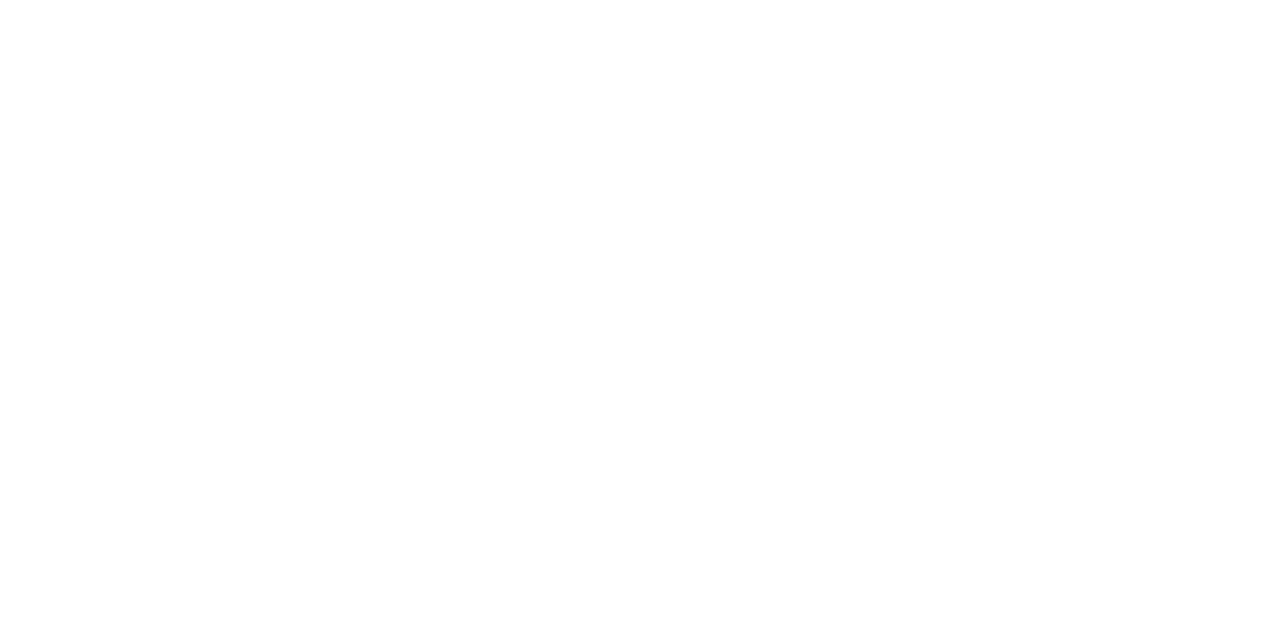
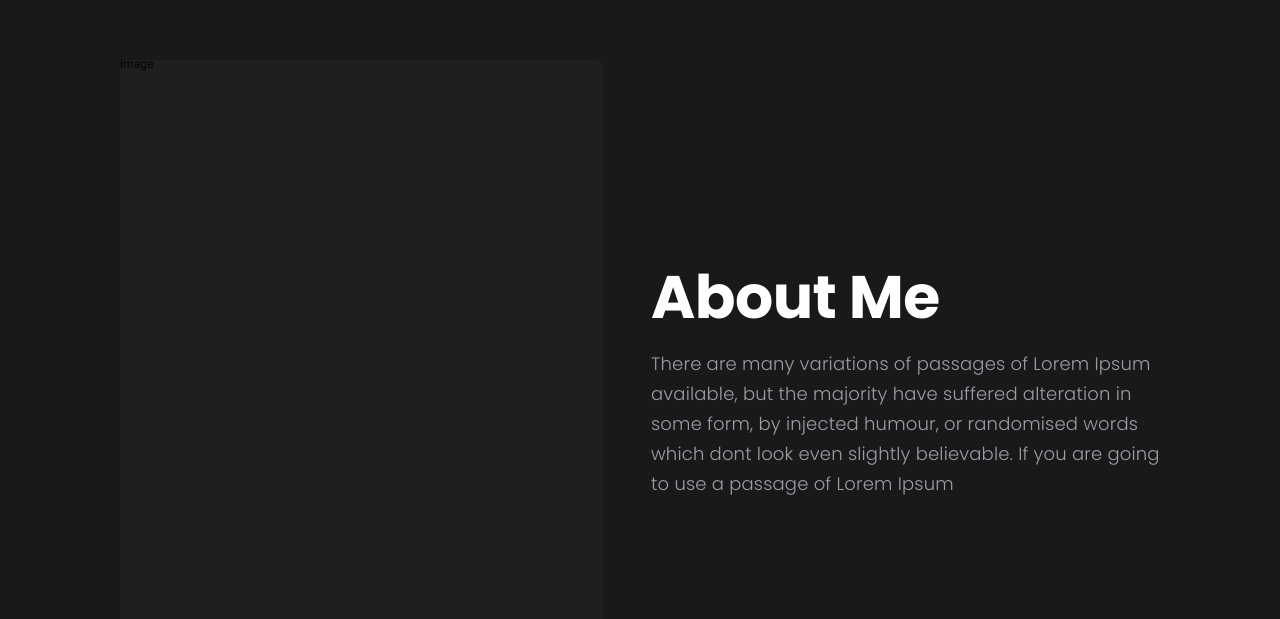
Before and after one commit to padovanitr/portfolio, a React (Vite) app: page / in a window 1280 px wide. Shown: the part 741-1360 px from the top of the page. Before the commit the page ends 800 px from the top, so only its background shows below. Built offline with nearby package versions, Linux system fonts and the light colour scheme.

Commit message:
add about structure

```diff
--- a/index.html
+++ b/index.html
@@ -10,6 +10,7 @@
       href="https://fonts.googleapis.com/css?family=Roboto:300,400,500,600,700,900&display=swap"
     />
     <link rel="stylesheet" href="https://fonts.googleapis.com/css2?family=Montserrat:wght@300;400;500;600;700;900&display=swap"/>
+    <link rel="stylesheet" href="https://fonts.googleapis.com/css2?family=Poppins:wght@300;400;500;600;700;900&display=swap">
   </head>
   <body>
     <div id="root"></div>
--- a/src/App.style.ts
+++ b/src/App.style.ts
@@ -7,5 +7,7 @@
     display: flex;
     justify-content: center;
     align-items: flex-start;
+    display: flex;
+    flex-direction: column;
   `
 )
--- a/src/App.tsx
+++ b/src/App.tsx
@@ -1,10 +1,12 @@
 import { AppContainer } from './App.style'
+import About from './ui/pages/About/About'
 import Home from './ui/pages/Home/Home'
 
 function App() {
   return (
     <AppContainer>
       <Home />
+      <About />
     </AppContainer>
   )
 }
--- /dev/null
+++ b/src/ui/pages/About/About.style.ts
@@ -0,0 +1,45 @@
+import { Box, Typography, css, styled } from '@mui/material'
+import { colors } from '../../../utils/colors'
+
+export const StyledContainer = styled(Box)(
+  ({ theme }) => css`
+    background-color: ${colors.darkGray};
+    height: 882px;
+    width: 100%;
+    margin: 0;
+    padding: ${theme.spacing(5, 15)};
+    display: flex;
+    align-items: center;
+    margin-bottom: 200px;
+  `
+)
+
+export const ImageContainer = styled(Box)(
+  ({ theme }) => css`
+    background-color: ${colors.mediumGray};
+    height: 640px;
+    width: 483px;
+    min-width: 483px;
+    border-radius: ${theme.shape.borderRadius}px;
+  `
+)
+
+export const StyledTitle = styled(Typography)(
+  ({ theme }) => css`
+    color: ${colors.white};
+    font-size: 3.75rem;
+    font-family: Poppins, sans-serif;
+    font-weight: 700;
+    margin-bottom: ${theme.spacing(2)};
+  `
+)
+
+export const StyledDescription = styled(Typography)(
+  ({ theme }) => css`
+    color: ${colors.lightGray};
+    font-size: 1.125rem;
+    font-family: Poppins, sans-serif;
+    font-weight: 300;
+    line-height: 30px;
+  `
+)
--- a/src/ui/pages/About/About.tsx
+++ b/src/ui/pages/About/About.tsx
@@ -1,9 +1,20 @@
-import { Box, Typography } from '@mui/material'
+import { Box } from '@mui/material'
+import { ImageContainer, StyledContainer, StyledDescription, StyledTitle } from './About.style'
 
 export default function About() {
   return (
-    <Box>
-      <Typography>About</Typography>
-    </Box>
+    <StyledContainer>
+      <Box sx={{ display: 'flex', alignItems: 'center', gap: 6 }}>
+        <ImageContainer>image</ImageContainer>
+        <Box sx={{ maxWidth: '746px' }}>
+          <StyledTitle variant="h2">About Me</StyledTitle>
+          <StyledDescription>
+            There are many variations of passages of Lorem Ipsum available, but the majority have
+            suffered alteration in some form, by injected humour, or randomised words which dont
+            look even slightly believable. If you are going to use a passage of Lorem Ipsum
+          </StyledDescription>
+        </Box>
+      </Box>
+    </StyledContainer>
   )
 }
--- a/src/ui/pages/Home/Home.style.ts
+++ b/src/ui/pages/Home/Home.style.ts
@@ -14,10 +14,12 @@
 export const StyledContainer = styled(Box)(
   ({ theme }) => css`
     background-color: ${colors.mainBlack};
-    height: 400px;
+    height: 680px;
     width: 100%;
     margin: 0;
-    padding: ${theme.spacing(10, 15)};
+    padding: ${theme.spacing(20, 15)};
+    display: flex;
+    align-items: center;
   `
 )
 
--- a/src/ui/pages/Home/Home.tsx
+++ b/src/ui/pages/Home/Home.tsx
@@ -1,11 +1,14 @@
+import { Box } from '@mui/material'
 import { StyledContainer, StyledJobTitle, StyledNameTitle, StyledSmallTitle } from './Home.style'
 
 export default function Home() {
   return (
     <StyledContainer>
-      <StyledSmallTitle>Welcome to my portfolio</StyledSmallTitle>
-      <StyledNameTitle>I'm Thiago Padovani</StyledNameTitle>
-      <StyledJobTitle>Software Developer</StyledJobTitle>
+      <Box sx={{ width: '100%' }}>
+        <StyledSmallTitle>Welcome to my portfolio</StyledSmallTitle>
+        <StyledNameTitle>I'm Thiago Padovani</StyledNameTitle>
+        <StyledJobTitle>Software Developer</StyledJobTitle>
+      </Box>
     </StyledContainer>
   )
 }
--- a/src/utils/colors.ts
+++ b/src/utils/colors.ts
@@ -3,5 +3,8 @@
   pink: '#f9004d',
   linkWaterGray: '#D2D3D6',
   gray: '#B3B4BF',
+  darkGray: '#191919',
+  mediumGray: '#1f1f1f',
+  lightGray: '#c6c9d8bf',
   white: '#ffffff',
 } as const
```
